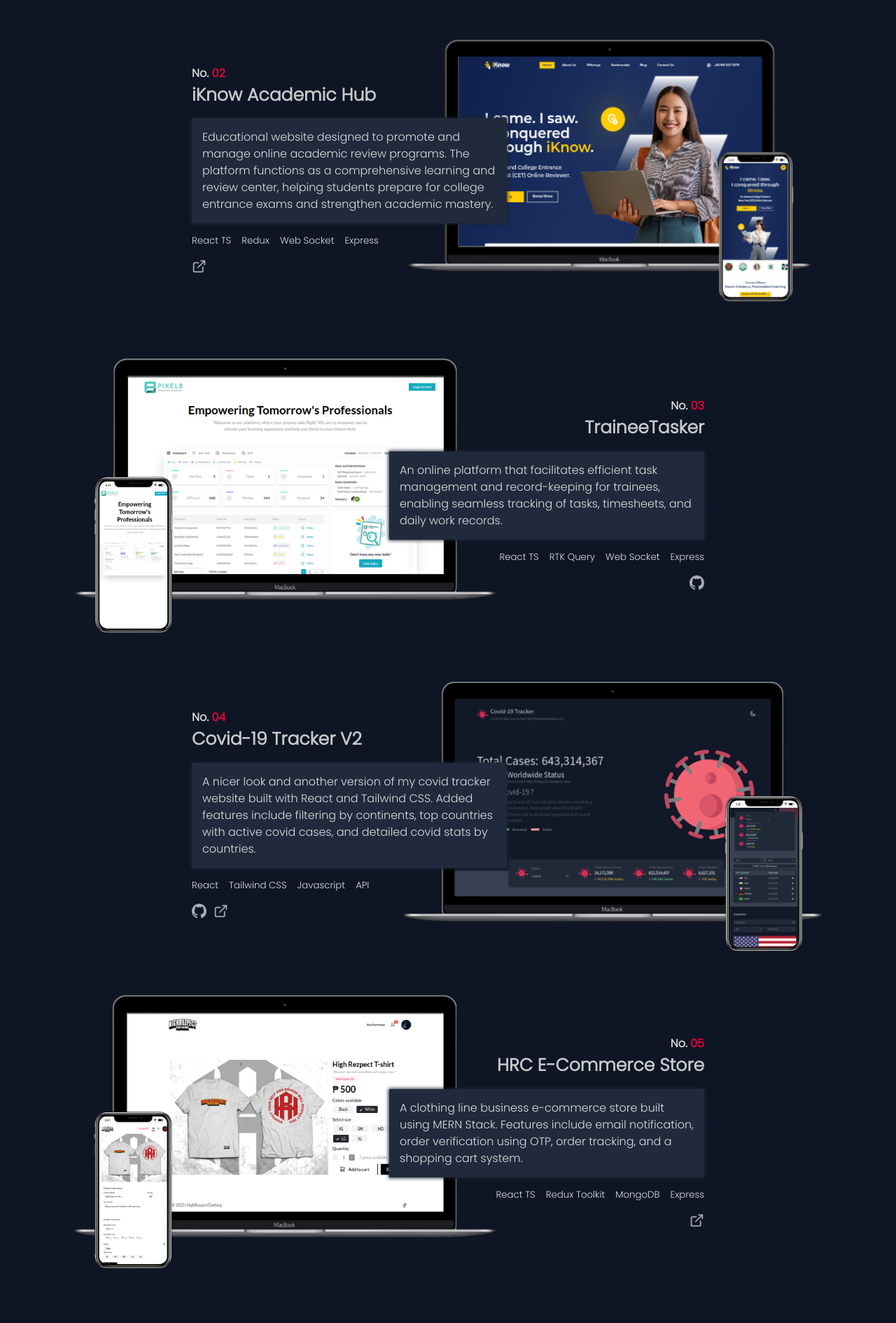
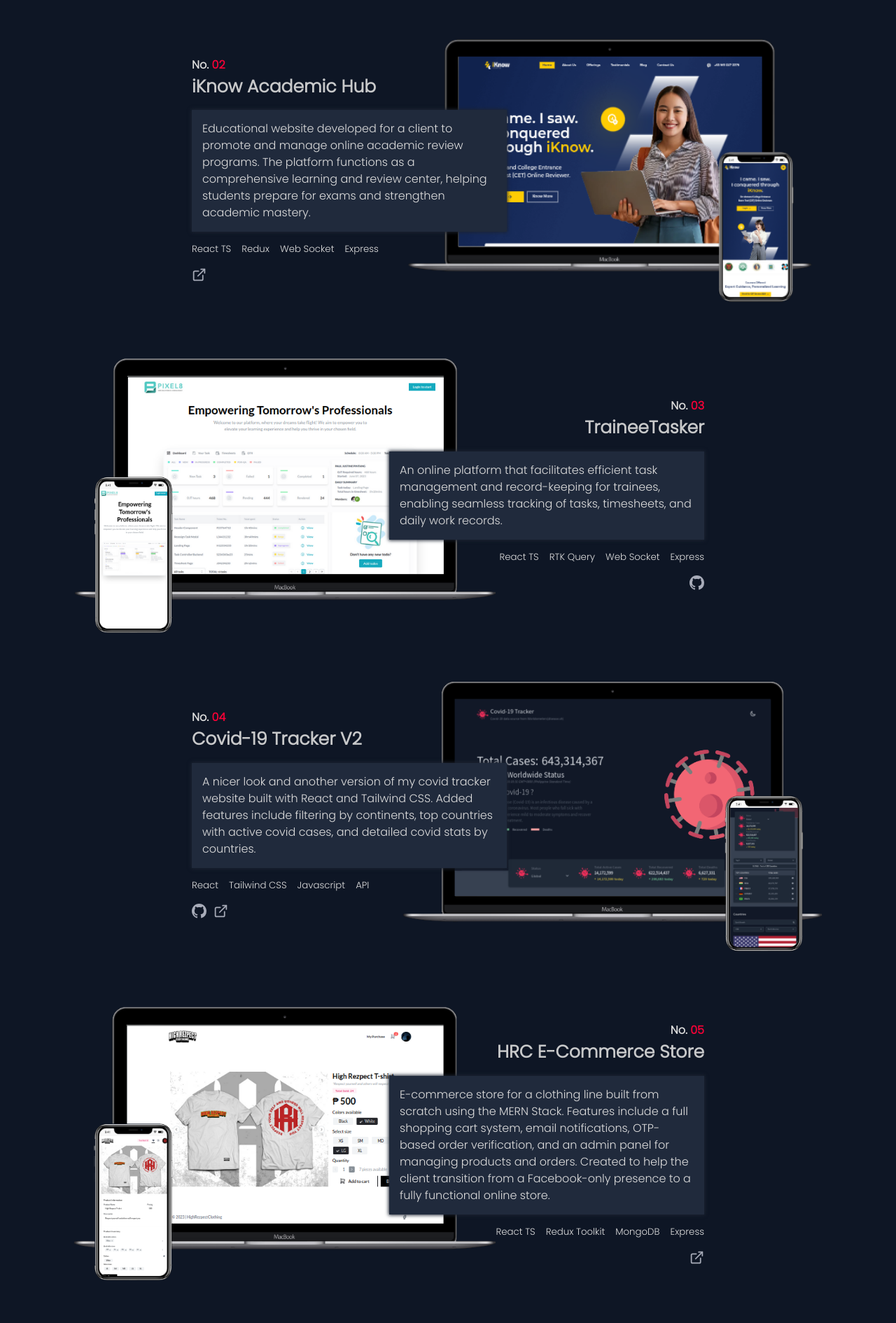
Before and after one commit to PaulPintang/Portfolio, a React (Vite) app: page / in a window 1280 px wide. Shown: the part 2474-4364 px from the top of the page at 70% size. Built offline with nearby package versions, Linux system fonts and the light colour scheme.

Commit message:
content update

```diff
--- a/src/pages/Projects/projects.js
+++ b/src/pages/Projects/projects.js
@@ -23,7 +23,7 @@ export const projectsData = [
 		id: 2,
 		title: "iKnow Academic Hub",
 		description:
-			"Educational website designed to promote and manage online academic review programs. The platform functions as a comprehensive learning and review center, helping students prepare for college entrance exams and strengthen academic mastery.",
+			"Educational website developed for a client to promote and manage online academic review programs. The platform functions as a comprehensive learning and review center, helping students prepare for exams and strengthen academic mastery.",
 		img: iknow,
 		tech: ["React TS", "Redux", "Web Socket", "Express"],
 		link: "https://iknowacademichub.com/",
@@ -57,7 +57,7 @@ export const projectsData = [
 		id: 5,
 		title: "HRC E-Commerce Store",
 		description:
-			"A clothing line business e-commerce store built using MERN Stack. Features include email notification, order verification using OTP, order tracking, and a shopping cart system.",
+			"E-commerce store for a clothing line built from scratch using the MERN Stack. Features include a full shopping cart system, email notifications, OTP-based order verification, and an admin panel for managing products and orders. Created to help the client transition from a Facebook-only presence to a fully functional online store.",
 		img: img3,
 		tech: ["React TS", "Redux Toolkit", "MongoDB", "Express"],
 		link: "https://hrc-store.vercel.app/",
```
